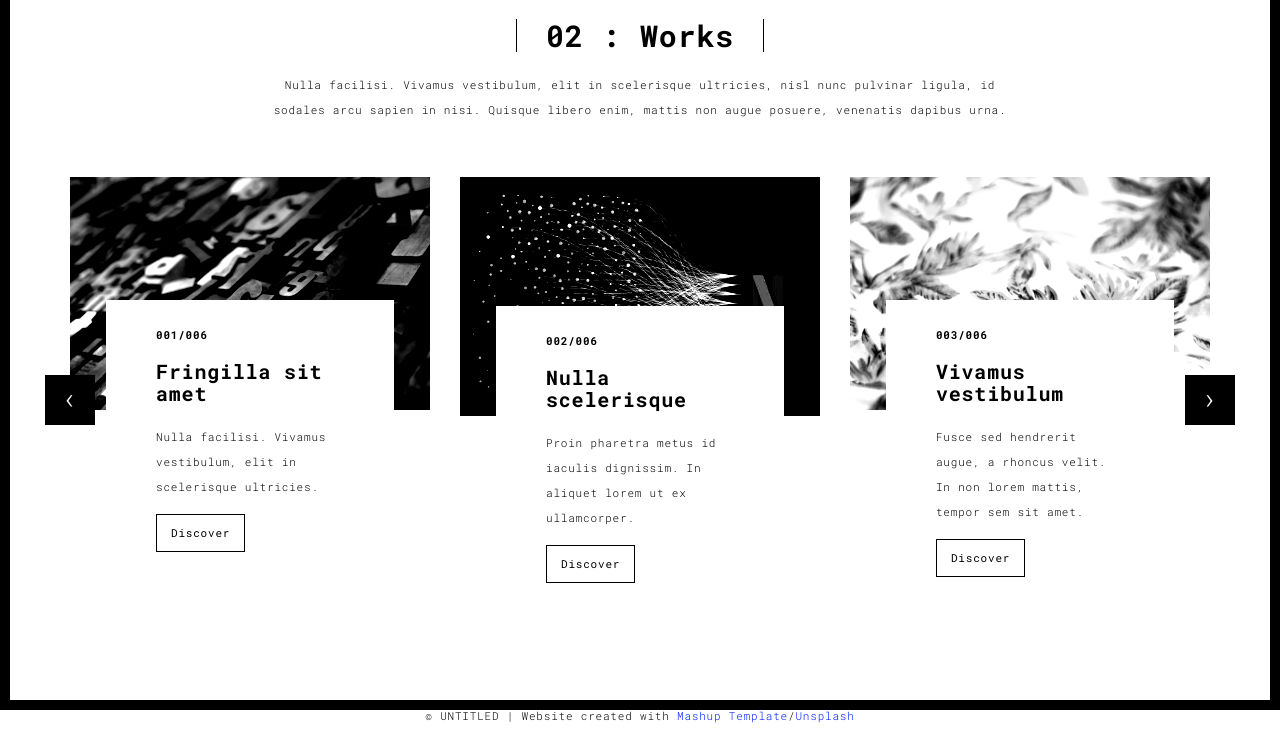
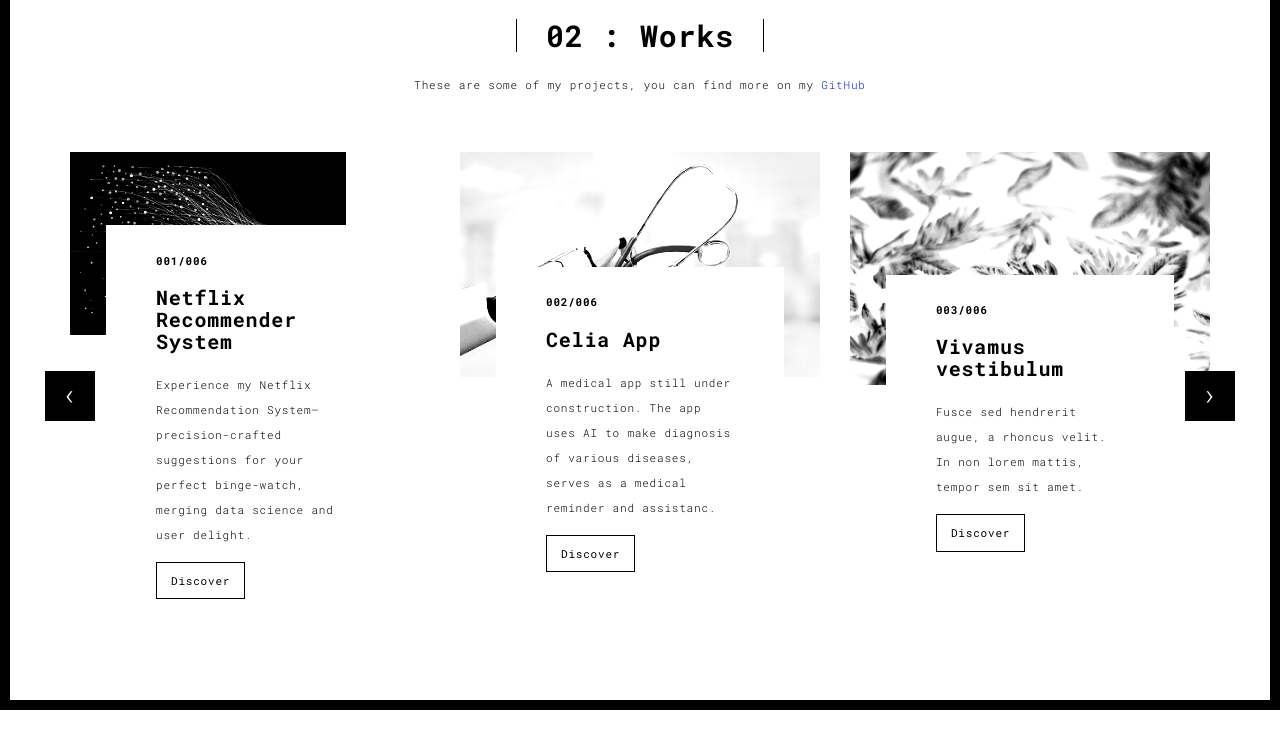
Before and after one commit to 3rd-Son/portforlio-site, a Flask app: page /works.html in a window 1280 px wide. Shown: the part 90-843 px from the top of the page. After the commit the page ends 800 px from the top, so only its background shows below. Run offline with Flask 3, Linux system fonts and the light colour scheme; some libraries are stand-ins or nearby versions.

Commit message:
omo, just finish your own

```diff
--- a/templates/about.html
+++ b/templates/about.html
@@ -96,7 +96,6 @@
   <div class="container">
     <div class="row">
       <div class="col-xs-12">
-        <p>© UNTITLED | Website created with <a href="http://www.mashup-template.com/" title="Create website with free html template">Mashup Template</a>/<a href="https://www.unsplash.com/" title="Beautiful Free Images">Unsplash</a></p>
       </div>
     </div>
   </div>
--- a/templates/contact.html
+++ b/templates/contact.html
@@ -119,7 +119,6 @@
   <div class="container">
     <div class="row">
       <div class="col-xs-12">
-        <p>© UNTITLED | Website created with <a href="http://www.mashup-template.com/" title="Create website with free html template">Mashup Template</a>/<a href="https://www.unsplash.com/" title="Beautiful Free Images">Unsplash</a></p>
       </div>
     </div>
   </div>
--- a/templates/thankyou.html
+++ b/templates/thankyou.html
@@ -74,7 +74,7 @@
   <div class="container">
     <div class="row">
       <div class="col-xs-12">
-        <p>© UNTITLED | Website created with <a href="http://www.mashup-template.com/" title="Create website with free html template">Mashup Template</a>/<a href="https://www.unsplash.com/" title="Beautiful Free Images">Unsplash</a></p>
+
       </div>
     </div>
   </div>
--- a/templates/works.html
+++ b/templates/works.html
@@ -56,7 +56,7 @@
       <div class="col-sm-8 col-sm-offset-2 section-container-spacer">
         <div class="text-center">
           <h1 class="h2">02 : Works</h1>
-          <p>Nulla facilisi. Vivamus vestibulum, elit in scelerisque ultricies, nisl nunc pulvinar ligula, id sodales arcu sapien in nisi. Quisque libero enim, mattis non augue posuere, venenatis dapibus urna.</p>
+          <p>These are some of my projects, you can find more on my <a href="https://github.com/3rd-Son" target="_blank">GitHub</a></p>
         </div>
       </div>
 
@@ -74,8 +74,9 @@
                       </a>
                       <div class="card-container card-container-lg">
                         <h4>001/006</h4>
-                        <h3>Fringilla sit amet</h3>
-                        <p>Nulla facilisi. Vivamus vestibulum, elit in scelerisque ultricies.</p>
+                        <h3>Netflix Recommender System</h3>
+                        <p>
+                          Experience my Netflix Recommendation System—precision-crafted suggestions for your perfect binge-watch, merging data science and user delight.</p>
                         <a href="./work.html" title="" class="btn btn-default">Discover</a>
                       </div>
                     </div>
@@ -85,8 +86,8 @@
                       </a>
                       <div class="card-container card-container-lg">
                         <h4>002/006</h4>
-                        <h3>Nulla scelerisque</h3>
-                        <p>Proin pharetra metus id iaculis dignissim. In aliquet lorem ut ex ullamcorper.</p>
+                        <h3>Celia App</h3>
+                        <p>A medical app still under construction. The app uses AI to make diagnosis of various diseases, serves as a medical reminder and assistanc.</p>
                         <a href="./work.html" title="" class="btn btn-default">Discover</a>
                       </div>
                     </div>
@@ -171,7 +172,7 @@
   <div class="container">
     <div class="row">
       <div class="col-xs-12">
-        <p>© UNTITLED | Website created with <a href="http://www.mashup-template.com/" title="Create website with free html template">Mashup Template</a>/<a href="https://www.unsplash.com/" title="Beautiful Free Images">Unsplash</a></p>
+
       </div>
     </div>
   </div>
```
Also changed, not shown: templates/work.html (+4 -4 lines), static/assets/images/work001-01.jpg, static/assets/images/work001-02.jpg, static/assets/images/work01-hover.jpg, static/assets/images/work02-hover.jpg, 1 other file.
